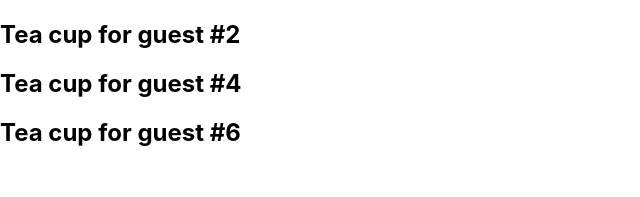
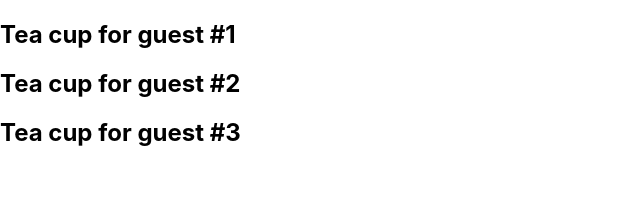
Before and after one commit to Sheddiey/Frontend-mentor-Projects, a React (Create React App) app in the folder my-appp/: page / in a window 1280 px wide. Shown: the top 197 px of the page, without its empty margins (0-640 px from the left). Built offline with nearby package versions, Linux system fonts and the light colour scheme.

Commit message:
props to purify component

```diff
--- a/my-appp/src/App.js
+++ b/my-appp/src/App.js
@@ -1,17 +1,14 @@
-let guest = 0;
 
-function Cup () {
-  //bad: changing a pre existing variable
-  guest = guest + 1;
+function Cup ({ guest }) {
   return <h2>Tea cup for guest #{guest}</h2>
 }
 
 export default function TeaSet() {
   return (
     <>
-      <Cup />
-      <Cup />
-      <Cup />
+      <Cup guest={1}/>
+      <Cup guest={2}/>
+      <Cup guest={3}/>
     </>
   );
 }
```
